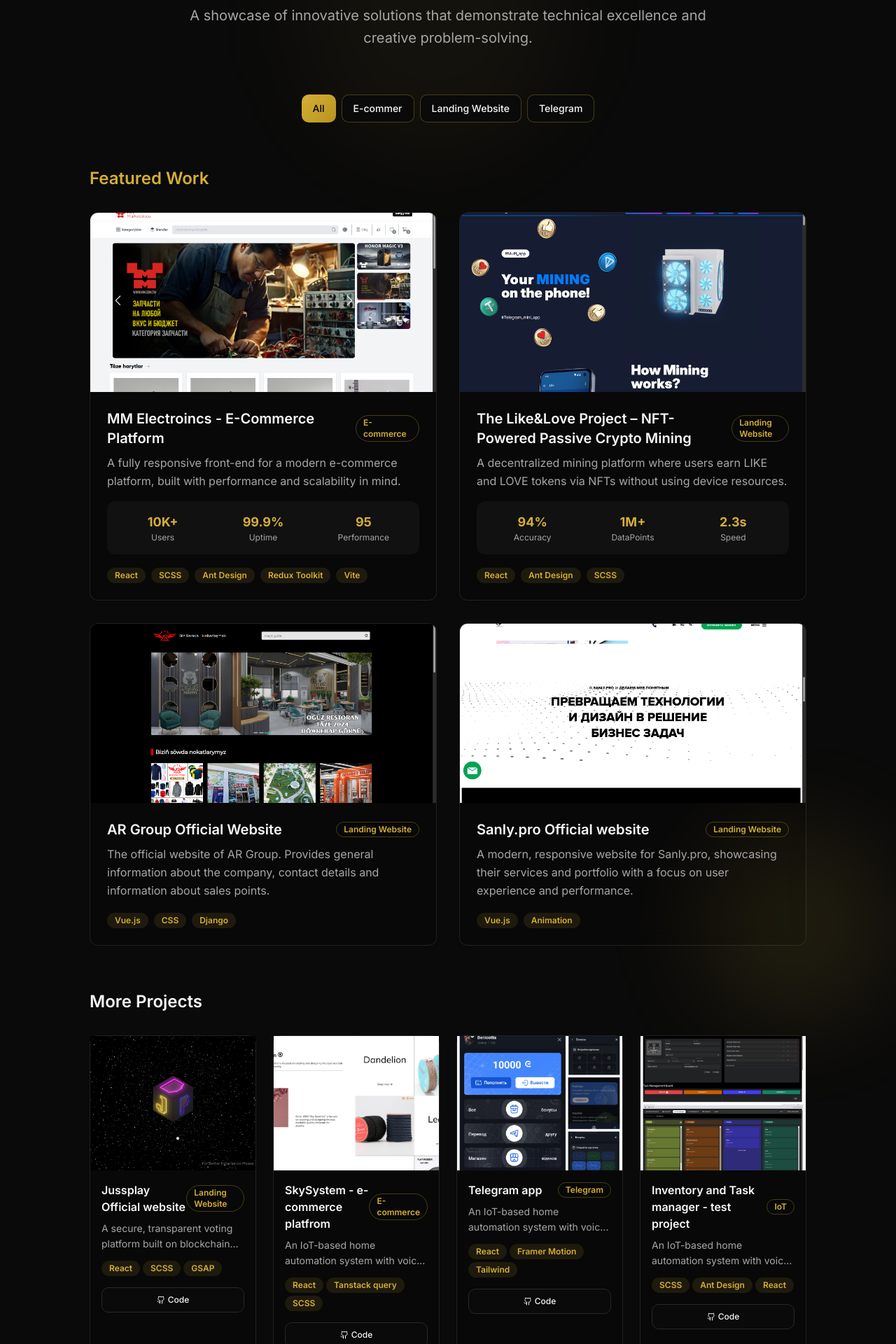
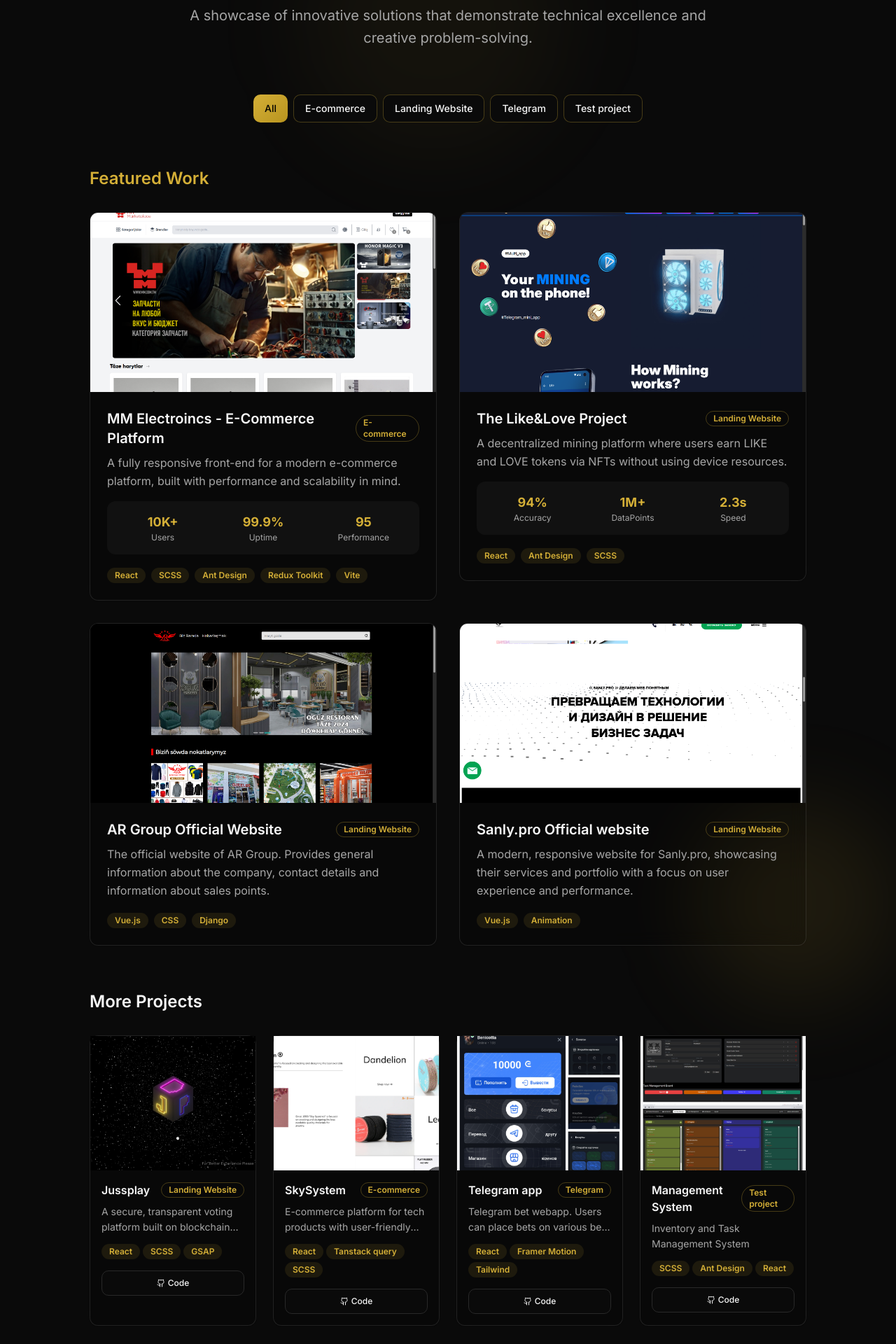
Before and after one commit to Jelaletdin12/Portfolio, a Next.js app: page / in a window 1280 px wide. Shown: the part 3760-5680 px from the top of the page at 70% size. Built offline with nearby package versions, Linux system fonts and the light colour scheme; no server answers.

Commit message:
added email js and cv

```diff
--- a/components/projects-section.tsx
+++ b/components/projects-section.tsx
@@ -6,15 +6,17 @@ import { Button } from "@/components/ui/button";
 import { Badge } from "@/components/ui/badge";
 import { ExternalLink, Github, Play } from "lucide-react";
 import Image from "next/image";
+import { useState } from "react";
 
 const ProjectsSection = () => {
-
+  const [selectedCategory, setSelectedCategory] = useState("All");
 
   const projects = [
     {
       id: 1,
       title: "MM Electroincs - E-Commerce Platform",
-      description: "A fully responsive front-end for a modern e-commerce platform, built with performance and scalability in mind.",
+      description:
+        "A fully responsive front-end for a modern e-commerce platform, built with performance and scalability in mind.",
       image: "./MM.png",
       technologies: ["React", "SCSS", "Ant Design", "Redux Toolkit", "Vite"],
       category: "E-commerce",
@@ -22,18 +24,19 @@ const ProjectsSection = () => {
       links: {
         live: "https://mm.com.tm",
         github: "Private Repository",
-        demo: "https://mm.com.tm"
+        demo: "https://mm.com.tm",
       },
       stats: {
         users: "10K+",
         uptime: "99.9%",
-        performance: "95"
-      }
+        performance: "95",
+      },
     },
     {
       id: 2,
-      title: "The Like&Love Project – NFT-Powered Passive Crypto Mining",
-      description: "A decentralized mining platform where users earn LIKE and LOVE tokens via NFTs without using device resources.",
+      title: "The Like&Love Project",
+      description:
+        "A decentralized mining platform where users earn LIKE and LOVE tokens via NFTs without using device resources.",
       image: "/token.png",
       technologies: ["React", "Ant Design", "SCSS"],
       category: "Landing Website",
@@ -45,87 +48,106 @@ const ProjectsSection = () => {
       stats: {
         accuracy: "94%",
         dataPoints: "1M+",
-        speed: "2.3s"
-      }
+        speed: "2.3s",
+      },
     },
     {
       id: 3,
       title: "AR Group Official Website",
-      description: "The official website of AR Group. Provides general information about the company, contact details and information about sales points.",
+      description:
+        "The official website of AR Group. Provides general information about the company, contact details and information about sales points.",
       image: "/ar.png",
-      technologies: ["Vue.js", "CSS", "Django" ],
+      technologies: ["Vue.js", "CSS", "Django"],
       category: "Landing Website",
       featured: true,
       links: {
         live: "http://argroup.com.tm/",
-        github: "https://github.com"
-      }
+        github: "https://github.com",
+      },
     },
     {
       id: 4,
       title: "Sanly.pro Official website",
-      description: "A modern, responsive website for Sanly.pro, showcasing their services and portfolio with a focus on user experience and performance.",
+      description:
+        "A modern, responsive website for Sanly.pro, showcasing their services and portfolio with a focus on user experience and performance.",
       image: "/sanly.png",
       technologies: ["Vue.js", "Animation"],
       category: "Landing Website",
       featured: true,
       links: {
         live: "https://sanly-pro.vercel.app/",
-        github: "https://github.com"
-      }
+        github: "https://github.com",
+      },
     },
     {
       id: 5,
-      title: "Jussplay Official website",
-      description: "A secure, transparent voting platform built on blockchain technology ensuring election integrity and voter privacy.",
+      title: "Jussplay ",
+      description:
+        "A secure, transparent voting platform built on blockchain technology ensuring election integrity and voter privacy.",
       image: "/jussplay.png",
       technologies: ["React", "SCSS", "GSAP"],
       category: "Landing Website",
       featured: false,
       links: {
         github: "https://github.com",
-        demo: "https://jussplay.dev"
-      }
+        demo: "https://jussplay.dev",
+      },
     },
     {
       id: 6,
-      title: "SkySystem - e-commerce platfrom",
-      description: "An IoT-based home automation system with voice control, energy monitoring, and intelligent scheduling.",
+      title: "SkySystem ",
+      description:
+        "E-commerce platform for tech products with user-friendly interface, secure payments, and efficient order management.",
       image: "/sky.png",
       technologies: ["React", "Tanstack query", "SCSS"],
       category: "E-commerce",
       featured: false,
       links: {
-        github: "https://github.com"
-      }
+        github: "https://github.com",
+      },
     },
     {
       id: 7,
       title: "Telegram app",
-      description: "An IoT-based home automation system with voice control, energy monitoring, and intelligent scheduling.",
+      description:
+        "Telegram bet webapp. Users can place bets on various bet game events and win coins.",
       image: "/tg.jpg",
       technologies: ["React", "Framer Motion", "Tailwind"],
       category: "Telegram",
       featured: false,
       links: {
-        github: "https://github.com"
-      }
+        github: "https://github.com",
+      },
     },
     {
       id: 8,
-      title: "Inventory and Task manager - test project",
-      description: "An IoT-based home automation system with voice control, energy monitoring, and intelligent scheduling.",
+      title: "Management System",
+      description: "Inventory and Task Management System",
       image: "/invent.jpg",
       technologies: ["SCSS", "Ant Design", "React"],
-      category: "IoT",
+      category: "Test project",
       featured: false,
       links: {
-        github: "https://github.com"
-      }
-    }
+        github: "https://github.com",
+      },
+    },
   ];
 
-  const categories = ["All", "E-commer", "Landing Website", "Telegram"];
+  const categories = [
+    "All",
+    "E-commerce",
+    "Landing Website",
+    "Telegram",
+    "Test project",
+  ];
+
+  const filteredProjects =
+    selectedCategory === "All"
+      ? projects
+      : projects.filter((p) => p.category === selectedCategory);
+
+  const featuredProjects = filteredProjects.filter((p) => p.featured);
+  const otherProjects = filteredProjects.filter((p) => !p.featured);
 
   return (
     <section id="projects" className="py-24 relative overflow-hidden">
@@ -149,7 +171,8 @@ const ProjectsSection = () => {
               Featured <span className="text-gradient">Projects</span>
             </h2>
             <p className="text-xl text-muted-foreground max-w-3xl mx-auto leading-relaxed">
-              A showcase of innovative solutions that demonstrate technical excellence and creative problem-solving.
+              A showcase of innovative solutions that demonstrate technical
+              excellence and creative problem-solving.
             </p>
           </motion.div>
 
@@ -170,9 +193,10 @@ const ProjectsSection = () => {
                 viewport={{ once: true }}
               >
                 <Button
-                  variant={index === 0 ? "default" : "outline"}
+                  onClick={() => setSelectedCategory(category)}
+                  variant={selectedCategory === category ? "default" : "outline"}
                   className={`${
-                    index === 0
+                    selectedCategory === category
                       ? "luxury-gradient text-black"
                       : "border-luxury-gold/30 text-foreground hover:border-luxury-gold hover:bg-luxury-gold/10"
                   } transition-all duration-300`}
@@ -184,6 +208,7 @@ const ProjectsSection = () => {
           </motion.div>
 
           {/* Featured Projects */}
+          {featuredProjects.length > 0 && (
             <div className="mb-16">
               <motion.h3
                 initial={{ opacity: 0, x: -20 }}
@@ -196,7 +221,7 @@ const ProjectsSection = () => {
               </motion.h3>
 
               <div className="grid lg:grid-cols-2 gap-8">
-              {projects.filter(p => p.featured).map((project, index) => (
+                {featuredProjects.map((project, index) => (
                   <motion.div
                     key={project.id}
                     initial={{ opacity: 0, y: 30 }}
@@ -215,13 +240,20 @@ const ProjectsSection = () => {
                         />
                         <div className="absolute inset-0 bg-black/60 opacity-0 group-hover:opacity-100 transition-opacity duration-300 flex items-center justify-center space-x-4">
                           {project.links.live && (
-                          <Button size="sm" className="luxury-gradient text-black">
+                            <Button
+                              size="sm"
+                              className="luxury-gradient text-black"
+                            >
                               <ExternalLink className="w-4 h-4 mr-2" />
                               Live Demo
                             </Button>
                           )}
                           {project.links.github && (
-                          <Button size="sm" variant="outline" className="bg-white/10 border-white/20 text-white hover:bg-white/20">
+                            <Button
+                              size="sm"
+                              variant="outline"
+                              className="bg-white/10 border-white/20 text-white hover:bg-white/20"
+                            >
                               <Github className="w-4 h-4 mr-2" />
                               Code
                             </Button>
@@ -232,8 +264,13 @@ const ProjectsSection = () => {
                       <CardContent className="p-6">
                         <div className="mb-4">
                           <div className="flex items-center justify-between mb-2">
-                          <h4 className="text-xl font-semibold">{project.title}</h4>
-                          <Badge variant="outline" className="border-luxury-gold/30 text-luxury-gold">
+                            <h4 className="text-xl font-semibold">
+                              {project.title}
+                            </h4>
+                            <Badge
+                              variant="outline"
+                              className="border-luxury-gold/30 text-luxury-gold"
+                            >
                               {project.category}
                             </Badge>
                           </div>
@@ -244,12 +281,18 @@ const ProjectsSection = () => {
 
                         {project.stats && (
                           <div className="grid grid-cols-3 gap-4 mb-4 p-4 bg-muted/50 rounded-lg">
-                          {Object.entries(project.stats).map(([key, value]) => (
+                            {Object.entries(project.stats).map(
+                              ([key, value]) => (
                                 <div key={key} className="text-center">
-                              <div className="text-lg font-bold text-luxury-gold">{value}</div>
-                              <div className="text-xs text-muted-foreground capitalize">{key}</div>
+                                  <div className="text-lg font-bold text-luxury-gold">
+                                    {value}
                                   </div>
-                          ))}
+                                  <div className="text-xs text-muted-foreground capitalize">
+                                    {key}
+                                  </div>
+                                </div>
+                              )
+                            )}
                           </div>
                         )}
 
@@ -259,10 +302,16 @@ const ProjectsSection = () => {
                               key={tech}
                               initial={{ opacity: 0, scale: 0.8 }}
                               whileInView={{ opacity: 1, scale: 1 }}
-                            transition={{ duration: 0.3, delay: techIndex * 0.05 }}
+                              transition={{
+                                duration: 0.3,
+                                delay: techIndex * 0.05,
+                              }}
                               viewport={{ once: true }}
                             >
-                            <Badge variant="secondary" className="text-xs bg-luxury-gold/10 text-luxury-gold">
+                              <Badge
+                                variant="secondary"
+                                className="text-xs bg-luxury-gold/10 text-luxury-gold"
+                              >
                                 {tech}
                               </Badge>
                             </motion.div>
@@ -274,8 +323,10 @@ const ProjectsSection = () => {
                 ))}
               </div>
             </div>
+          )}
 
           {/* Other Projects */}
+          {otherProjects.length > 0 && (
             <div>
               <motion.h3
                 initial={{ opacity: 0, x: -20 }}
@@ -288,7 +339,7 @@ const ProjectsSection = () => {
               </motion.h3>
 
               <div className="grid md:grid-cols-2 xl:grid-cols-4 gap-6">
-              {projects.filter(p => !p.featured).map((project, index) => (
+                {otherProjects.map((project, index) => (
                   <motion.div
                     key={project.id}
                     initial={{ opacity: 0, y: 30 }}
@@ -311,7 +362,10 @@ const ProjectsSection = () => {
                         <div className="mb-3">
                           <div className="flex items-center justify-between mb-2">
                             <h4 className="font-semibold">{project.title}</h4>
-                          <Badge variant="outline" className="border-luxury-gold/30 text-luxury-gold text-xs">
+                            <Badge
+                              variant="outline"
+                              className="border-luxury-gold/30 text-luxury-gold text-xs"
+                            >
                               {project.category}
                             </Badge>
                           </div>
@@ -322,7 +376,11 @@ const ProjectsSection = () => {
 
                         <div className="flex flex-wrap gap-1 mb-4">
                           {project.technologies.slice(0, 3).map((tech) => (
-                          <Badge key={tech} variant="secondary" className="text-xs bg-luxury-gold/10 text-luxury-gold">
+                            <Badge
+                              key={tech}
+                              variant="secondary"
+                              className="text-xs bg-luxury-gold/10 text-luxury-gold"
+                            >
                               {tech}
                             </Badge>
                           ))}
@@ -335,13 +393,20 @@ const ProjectsSection = () => {
 
                         <div className="flex space-x-2">
                           {project.links.github && (
-                          <Button size="sm" variant="outline" className="flex-1 text-xs">
+                            <Button
+                              size="sm"
+                              variant="outline"
+                              className="flex-1 text-xs"
+                            >
                               <Github className="w-3 h-3 mr-1" />
                               Code
                             </Button>
                           )}
                           {project.links.live && (
-                          <Button size="sm" className="flex-1 text-xs luxury-gradient text-black">
+                            <Button
+                              size="sm"
+                              className="flex-1 text-xs luxury-gradient text-black"
+                            >
                               <ExternalLink className="w-3 h-3 mr-1" />
                               Live
                             </Button>
@@ -353,6 +418,20 @@ const ProjectsSection = () => {
                 ))}
               </div>
             </div>
+          )}
+
+          {/* No Results Message */}
+          {featuredProjects.length === 0 && otherProjects.length === 0 && (
+            <motion.div
+              initial={{ opacity: 0, y: 20 }}
+              animate={{ opacity: 1, y: 0 }}
+              className="text-center py-16"
+            >
+              <p className="text-xl text-muted-foreground">
+                No projects found in this category.
+              </p>
+            </motion.div>
+          )}
 
           {/* Call to Action */}
           <motion.div
@@ -362,9 +441,12 @@ const ProjectsSection = () => {
             viewport={{ once: true }}
             className="text-center mt-16"
           >
-            <h3 className="text-2xl font-semibold mb-4">Interested in Working Together?</h3>
+            <h3 className="text-2xl font-semibold mb-4">
+              Interested in Working Together?
+            </h3>
             <p className="text-muted-foreground mb-8 max-w-2xl mx-auto">
-              I'm always open to discussing new opportunities and exciting projects. Let's create something amazing together.
+              I'm always open to discussing new opportunities and exciting
+              projects. Let's create something amazing together.
             </p>
             <Button className="luxury-gradient text-black font-semibold px-8 py-6 text-lg hover:shadow-2xl hover:shadow-luxury-gold/25 transition-all duration-300">
               Get in Touch
--- a/package.json
+++ b/package.json
@@ -5,11 +5,12 @@
   "scripts": {
     "dev": "next dev",
     "build": "next build",
-     "postbuild": "next-sitemap",
+    "postbuild": "next-sitemap",
     "start": "next start",
     "lint": "next lint"
   },
   "dependencies": {
+    "@emailjs/browser": "^4.4.1",
     "@hookform/resolvers": "^5.0.1",
     "@radix-ui/react-accordion": "^1.2.3",
     "@radix-ui/react-alert-dialog": "^1.1.6",
```
Also changed, not shown: components/contact-section.tsx (+68 -8 lines), components/hero-section.tsx (+22 -8 lines), 2 other files (tests, documents, lock files or other folders). Lines whose indentation alone changed are shown as unchanged.
